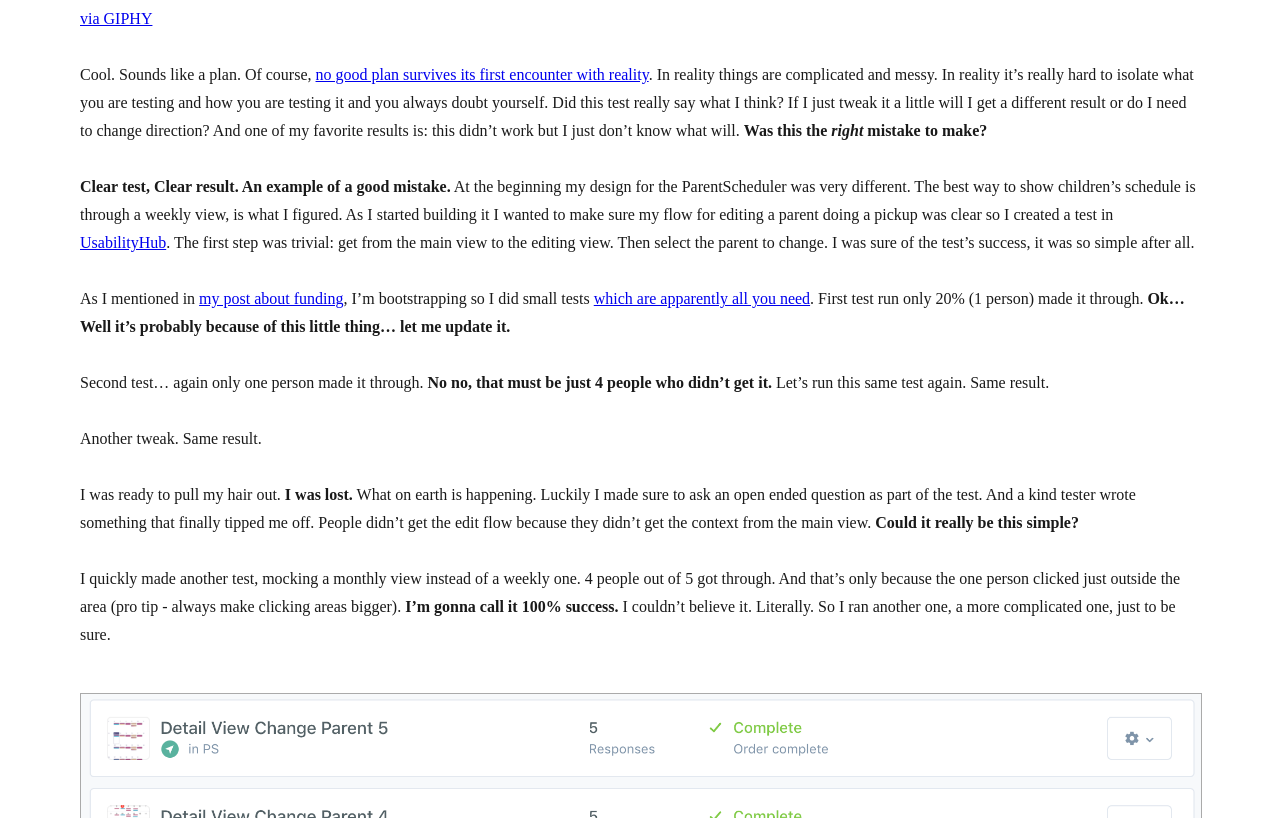
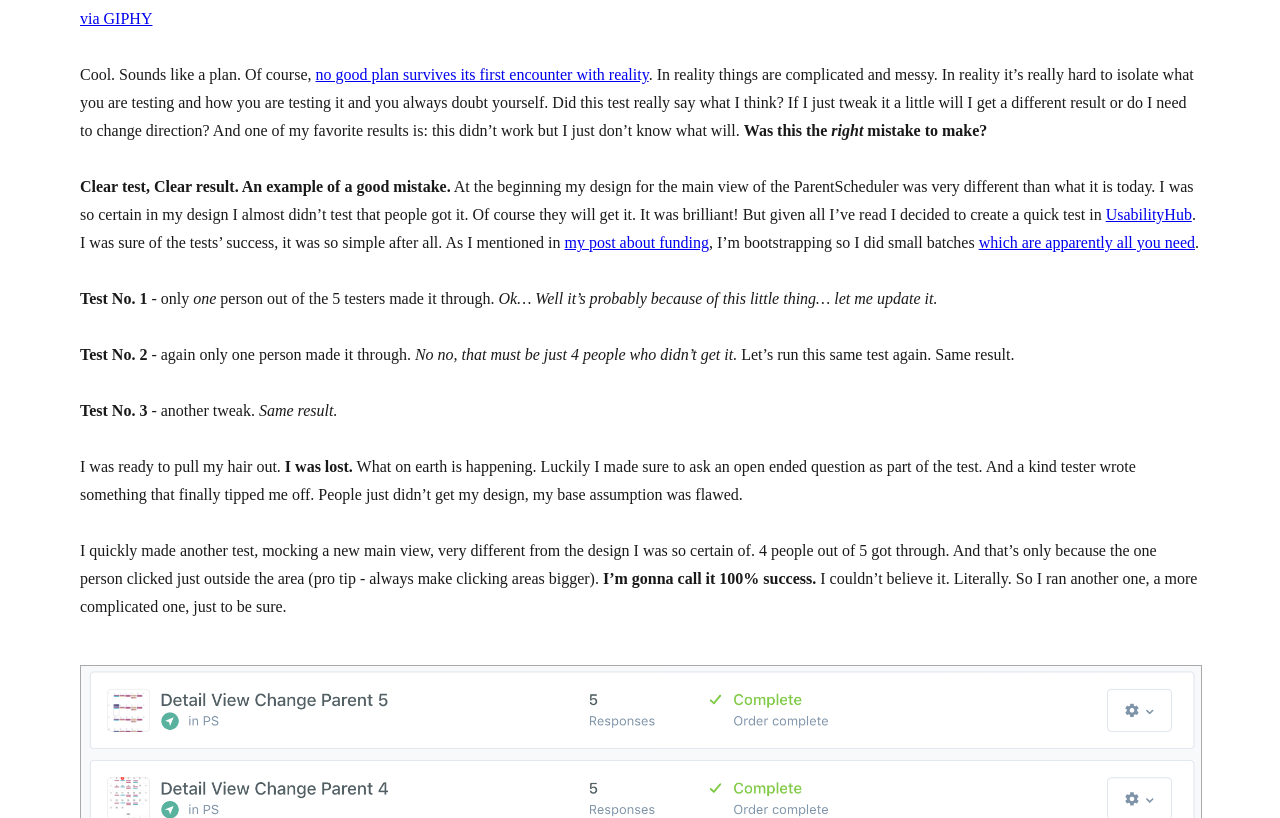
Before and after one commit to tamarr/tamarr.github.io, a Jekyll site: the page built from _posts/2020-07-20-Wrong Mistakes.md, in a window 1280 px wide and 900 px high, scrolled down 943 px, cut to the strip 82-900 px from the top of the window. Built offline with Jekyll 4.4.1, drawn with Linux system fonts in a browser that asks for light colours.

Commit message:
update mistakes post

```diff
--- a/_posts/2020-07-20-Wrong Mistakes.md
+++ b/_posts/2020-07-20-Wrong Mistakes.md
@@ -12,17 +12,17 @@ read-time: 5
 
 Cool. Sounds like a plan. Of course, <a href="https://en.wikipedia.org/wiki/Helmuth_von_Moltke_the_Elder#Moltke's_theory_of_war" target="_blank">no good plan survives its first encounter with reality</a>. In reality things are complicated and messy. In reality it’s really hard to isolate what you are testing and how you are testing it and you always doubt yourself. Did this test really say what I think? If I just tweak it a little will I get a different result or do I need to change direction? And one of my favorite results is: this didn’t work but I just don’t know what will. **Was this the _right_ mistake to make?**
 
-**Clear test, Clear result. An example of a good mistake.** At the beginning my design for the ParentScheduler was very different. The best way to show children’s schedule is through a weekly view, is what I figured. As I started building it I wanted to make sure my flow for editing a parent doing a pickup was clear so I created a test in <a href="https://usabilityhub.com/" target="_blank">UsabilityHub</a>. The first step was trivial: get from the main view to the editing view. Then select the parent to change. I was sure of the test's success, it was so simple after all.
+**Clear test, Clear result. An example of a good mistake.** At the beginning my design for the main view of the ParentScheduler was very different than what it is today. I was so certain in my design I almost didn't test that people got it. Of course they will get it. It was brilliant! But given all I've read I decided to create a quick test in <a href="https://usabilityhub.com/" target="_blank">UsabilityHub</a>. I was sure of the tests' success, it was so simple after all. As I mentioned in <a href="https://blog.parentscheduler.app/posts/2020/07/06/What-About-Funding/" target="_blank">my post about funding</a>, I’m bootstrapping so I did small batches <a href="https://www.nngroup.com/articles/how-many-test-users/" target="_blank">which are apparently all you need</a>.
 
-As I mentioned in <a href="https://blog.parentscheduler.app/posts/2020/07/06/What-About-Funding/" target="_blank">my post about funding</a>, I’m bootstrapping so I did small tests <a href="https://www.nngroup.com/articles/how-many-test-users/" target="_blank">which are apparently all you need</a>. First test run only 20% (1 person) made it through. **Ok... Well it’s probably because of this little thing... let me update it.**
+**Test No. 1** - only *one* person out of the 5 testers made it through. *Ok... Well it’s probably because of this little thing... let me update it.*
 
-Second test... again only one person made it through. **No no, that must be just 4 people who didn’t get it.** Let’s run this same test again. Same result.
+**Test No. 2** - again only one person made it through. *No no, that must be just 4 people who didn’t get it.* Let’s run this same test again. Same result.
 
-Another tweak. Same result.
+**Test No. 3** - another tweak. *Same result.*
 
-I was ready to pull my hair out. **I was lost.** What on earth is happening. Luckily I made sure to ask an open ended question as part of the test. And a kind tester wrote something that finally tipped me off. People didn’t get the edit flow because they didn’t get the context from the main view. **Could it really be this simple?**
+I was ready to pull my hair out. **I was lost.** What on earth is happening. Luckily I made sure to ask an open ended question as part of the test. And a kind tester wrote something that finally tipped me off. People just didn't get my design, my base assumption was flawed.
 
-I quickly made another test, mocking a monthly view instead of a weekly one. 4 people out of 5 got through. And that’s only because the one person clicked just outside the area (pro tip - always make clicking areas bigger). **I’m gonna call it 100% success.** I couldn’t believe it. Literally. So I ran another one, a more complicated one, just to be sure.
+I quickly made another test, mocking a new main view, very different from the design I was so certain of. 4 people out of 5 got through. And that’s only because the one person clicked just outside the area (pro tip - always make clicking areas bigger). **I’m gonna call it 100% success.** I couldn’t believe it. Literally. So I ran another one, a more complicated one, just to be sure.
 
 <kbd>
   <img style="border: 0.1rem solid #AAA;" src="/assets/img/mistakes_tests.png">
```
Also changed, not shown: 1 other file.
